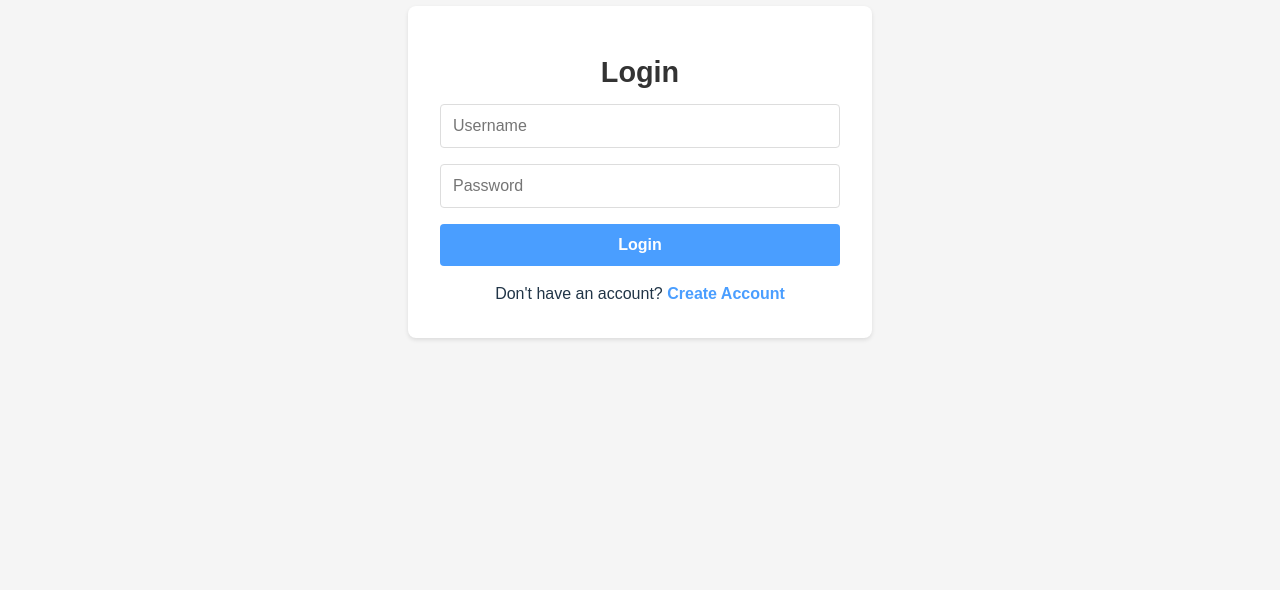
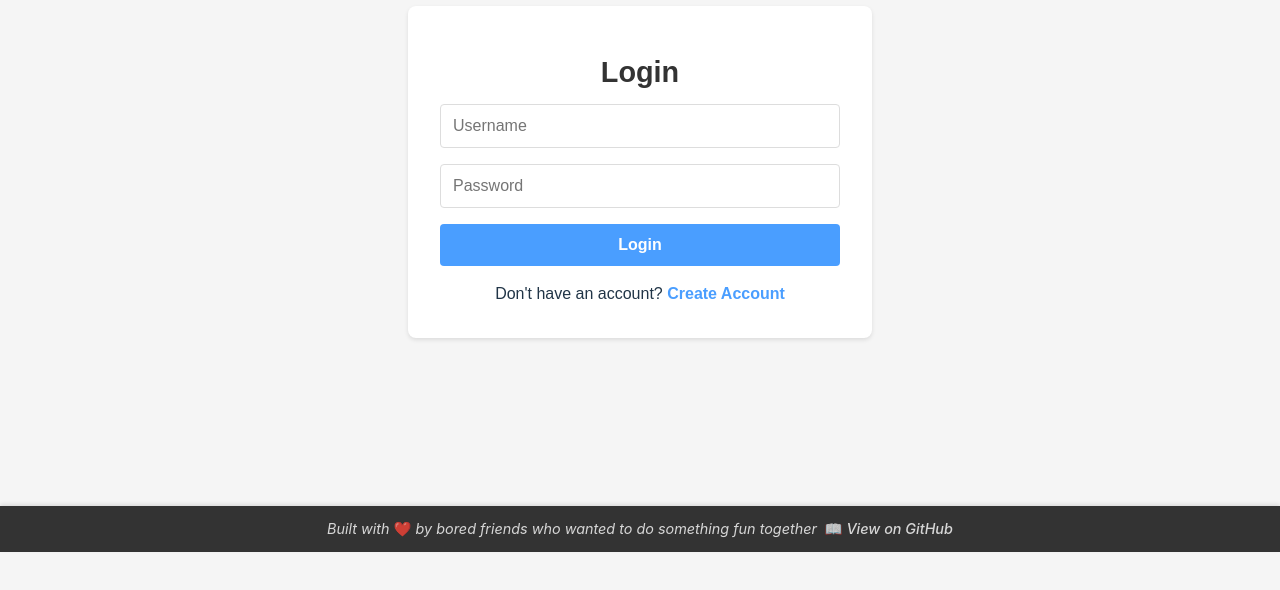
Before and after one commit to bzhang102/Minesweeper, a React (Vite) app in the folder src/client/: page /login in a window 1280 px wide. Shown: the part 248-838 px from the top of the page. Built offline with nearby package versions, Linux system fonts and the light colour scheme; no server answers.

Commit message:
added blurb

```diff
--- a/src/client/src/App.css
+++ b/src/client/src/App.css
@@ -29,3 +29,23 @@
   font-weight: bold;
   color: #333;
 }
+
+.banner {
+  position: fixed;
+  bottom: 0;
+  left: 0;
+  right: 0;
+  background-color: #333;
+  color: #fff;
+  text-align: center;
+  padding: 0.75rem;
+  font-size: 0.9rem;
+  font-style: italic;
+  box-shadow: 0 -2px 4px rgba(0, 0, 0, 0.1);
+  z-index: 1000;
+}
+
+.banner-text {
+  margin: 0;
+  opacity: 0.8;
+}
--- a/src/client/src/App.tsx
+++ b/src/client/src/App.tsx
@@ -24,7 +24,7 @@ async function hashPassword(password: string): Promise<string> {
 function AppContent(): JSX.Element {
   const navigate = useNavigate();
   const [authenticatedUser, setAuthenticatedUser] = useState<string | null>(
-    null,
+    null
   );
   const [gameRoom, setGameRoom] = useState<string | null>(null);
   const [socket, setSocket] = useState<Socket | null>(null);
@@ -35,7 +35,7 @@ function AppContent(): JSX.Element {
   };
   const handleLogin = async (
     username: string,
-    password: string,
+    password: string
   ): Promise<void> => {
     try {
       const hashedPassword = await hashPassword(password);
@@ -63,7 +63,7 @@ function AppContent(): JSX.Element {
 
   const handleCreateAccount = async (
     username: string,
-    password: string,
+    password: string
   ): Promise<void> => {
     try {
       const hashedPassword = await hashPassword(password);
@@ -170,6 +170,19 @@ function App(): JSX.Element {
   return (
     <Router>
       <AppContent />
+      <div className="banner">
+        <p className="banner-text">
+          Built with ❤️ by bored friends who wanted to do something fun together
+          <a
+            href="https://github.com/bzhang102/Minesweeper"
+            target="_blank"
+            rel="noopener noreferrer"
+            style={{ color: "#fff", textDecoration: "none" }}
+          >
+            &nbsp;&nbsp;📖 View on GitHub
+          </a>
+        </p>
+      </div>
     </Router>
   );
 }
```
